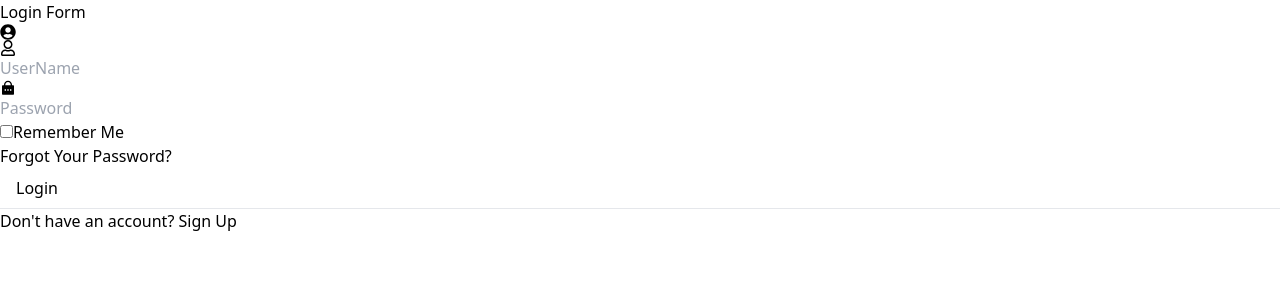
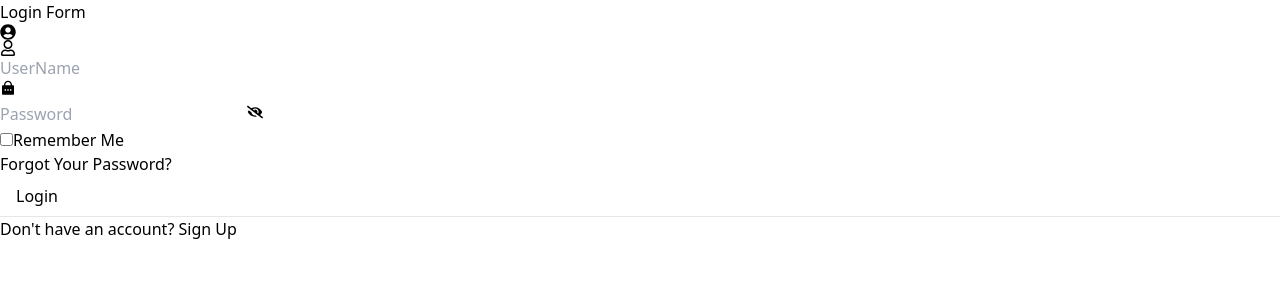
Before and after one commit to Sam-Panna/SecondReact, a React (Vite) app: page /login in a window 1280 px wide. Shown: the top 300 px of the page. Built offline with nearby package versions, Linux system fonts and the light colour scheme.

Commit message:
togglePassword

```diff
--- a/src/components/Login.jsx
+++ b/src/components/Login.jsx
@@ -2,6 +2,8 @@ import React from 'react'
 import { FaUserCircle } from "react-icons/fa"
 import { FaRegUser } from "react-icons/fa";
 import { RiLockPasswordFill } from "react-icons/ri";
+import { FaEye } from "react-icons/fa";
+import { FaEyeSlash } from "react-icons/fa";
 import { useState } from 'react';
 import { Link } from 'react-router-dom';
 
@@ -12,6 +14,12 @@ const Login = () => {
   const handleCheckbox = (event) => {
     setIsChecked(event.target.checked);
   };
+
+  const[showpassword, setShowPassword] = useState(false);
+
+  const handletogglePassword = () =>{
+    setShowPassword(!showpassword);
+  };
   return (
     <>
       <div className='h-[100vh] w-full bg-slate-500 flex items-center justify-center'>
@@ -21,12 +29,18 @@ const Login = () => {
           <p className='font-bold text-4xl text-slate-700'>Login Form</p>
           <div><FaUserCircle className='size-16 text-slate-800'/></div>
           <div className='relative'>
-          <span className='absolute left-0 top-1 text-slate-700'><FaRegUser/></span>
+          <span className='absolute p-1 text-slate-700'><FaRegUser/></span>
           <input type="text" placeholder='UserName' className='px-6'  />
           </div>
-          <div className='relative'>
-          <span className='absolute left-0 top-1 text-slate-700'><RiLockPasswordFill/></span>
-          <input type='password' placeholder='Password' className='px-6'/>
+          <div className='relative flex items-center'>
+          <span className='absolute  p-1 text-slate-700'><RiLockPasswordFill/></span>
+          <input type={showpassword ? "text" : "password"} placeholder='Password' className='px-6'/>
+
+
+          <button className='absolute right-0' onClick={handletogglePassword}>
+            {showpassword ?  <FaEye/> : <FaEyeSlash/>} </button>
+
+
           </div>
           <div className='flex flex-row gap-9 text-sm text-slate-900'>
           <label className='flex items-center' >
@@ -52,7 +66,7 @@ const Login = () => {
     </>
 
 
-  )
+  );
 }
 
 export default Login
--- a/src/components/Signup.jsx
+++ b/src/components/Signup.jsx
@@ -22,27 +22,27 @@ const Signup = () => {
             <p className='font-bold text-4xl text-slate-700'>Sign Up</p>
                       <div>< FaPenToSquare className='size-12 text-slate-800'/></div>
                       <div className='relative'>
-                      <span className='absolute left-0 top-1 text-slate-700'><FaRegUser/></span>
+                      <span className='absolute p-1 text-slate-700'><FaRegUser/></span>
                       <input type="text" placeholder='Full Name' className='px-6'  />
                       </div>
 
                       <div className='relative'>
-                      <span className='absolute left-0 top-1 text-slate-700'><MdOutlineMail /></span>
+                      <span className='absolute p-1 text-slate-700'><MdOutlineMail /></span>
                       <input type='email' placeholder='Email Address' className='px-6'/>
                       </div>
 
                       <div className='relative'>
-                      <span className='absolute left-0 top-1 text-slate-700'><BiWorld/></span>
+                      <span className='absolute p-1 text-slate-700'><BiWorld/></span>
                       <input type='text' placeholder='Country' className='px-6'/>
                       </div>
 
                       <div className='relative'>
-                      <span className='absolute left-0 top-1 text-slate-700'><FaPhoneAlt/></span>
+                      <span className='absolute p-1 text-slate-700'><FaPhoneAlt/></span>
                       <input type='number' placeholder='Phone' className='px-6'/>
                       </div>
 
                       <div className='relative'>
-                      <span className='absolute left-0 top-1 text-slate-700'><RiLockPasswordFill/></span>
+                      <span className='absolute p-1 text-slate-700'><RiLockPasswordFill/></span>
                       <input type='password' placeholder='Password' className='px-6'/>
                       </div>
 
```
